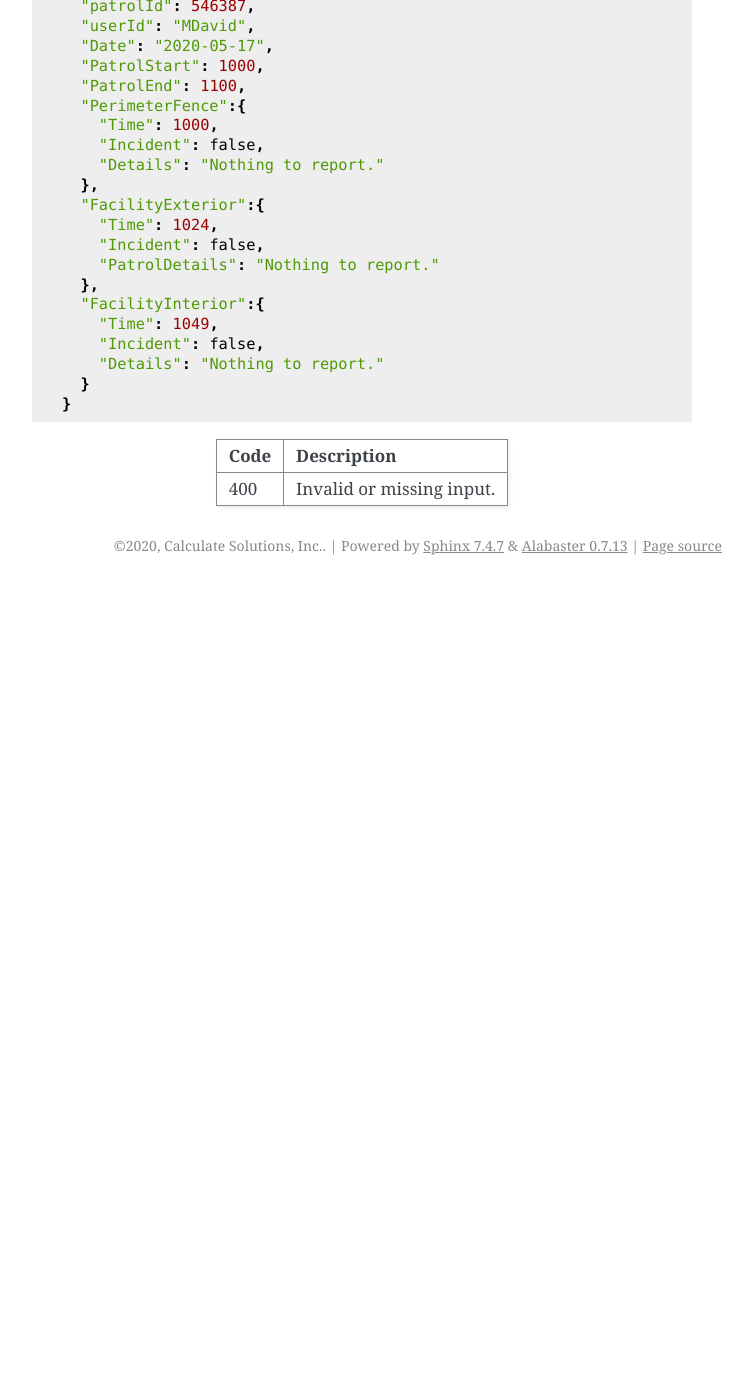
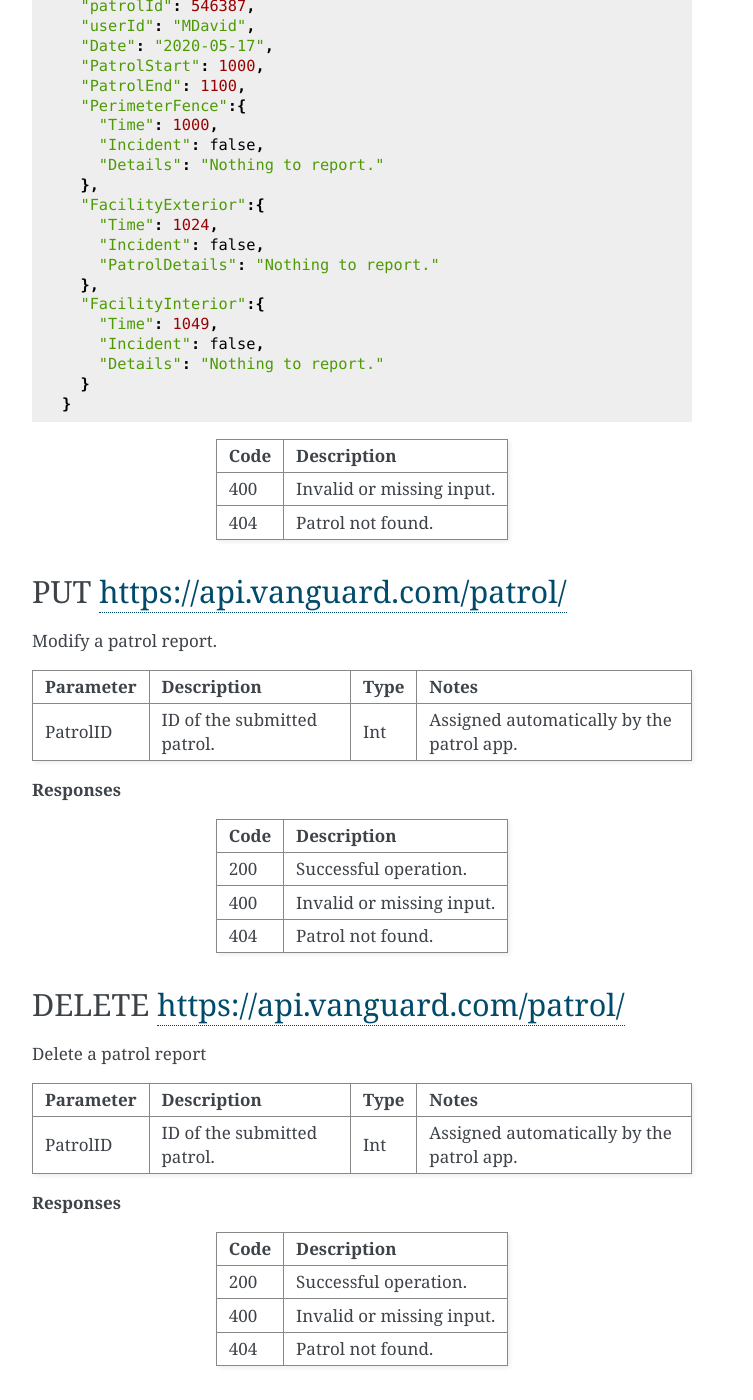
Before and after one commit to OfficePop/SphinxSite, a Sphinx documentation site: the page built from doc/index.rst, in a window 1280 px wide and 1400 px high, scrolled down 3321 px. Shown: the whole window, without its empty margins (388-1141 px from the left). Built offline with Sphinx 7.4.7, drawn with Linux system fonts in a browser that asks for light colours; before the commit the page ends 3906 px from its top, so only the background shows below that; some of the changed text lies outside the part shown.

Commit message:
Update index.rst

```diff
--- a/doc/index.rst
+++ b/doc/index.rst
@@ -174,4 +174,47 @@ Find all patrols by a specific individual on a given date.   https://api.vanguar
  **Code**  **Description**
 --------- ----------------
  400       Invalid or missing input.
+ 404       Patrol not found.
 ========= ================
+
+PUT https://api.vanguard.com/patrol/
+=====================================
+
+Modify a patrol report.
+
+============== =========================== ======== ==========================================
+ **Parameter**  **Description**            **Type** **Notes**
+-------------- --------------------------- -------- ------------------------------------------
+ PatrolID      ID of the submitted patrol.   Int     Assigned automatically by the patrol app.
+============== =========================== ======== ==========================================
+
+**Responses**
+
+========= ================
+ **Code**  **Description**
+--------- ----------------
+ 200       Successful operation.
+ 400       Invalid or missing input.
+ 404       Patrol not found.
+========= ================
+
+DELETE https://api.vanguard.com/patrol/
+=======================================
+
+Delete a patrol report
+
+============== =========================== ======== ==========================================
+ **Parameter**  **Description**            **Type** **Notes**
+-------------- --------------------------- -------- ------------------------------------------
+ PatrolID      ID of the submitted patrol.   Int     Assigned automatically by the patrol app.
+============== =========================== ======== ==========================================
+
+**Responses**
+
+========= ================
+ **Code**  **Description**
+--------- ----------------
+ 200       Successful operation.
+ 400       Invalid or missing input.
+ 404       Patrol not found.
+========= ================
```
